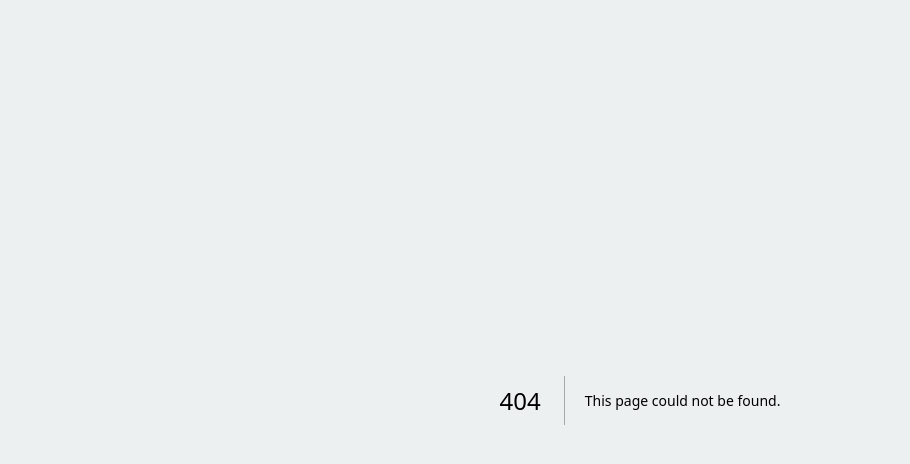
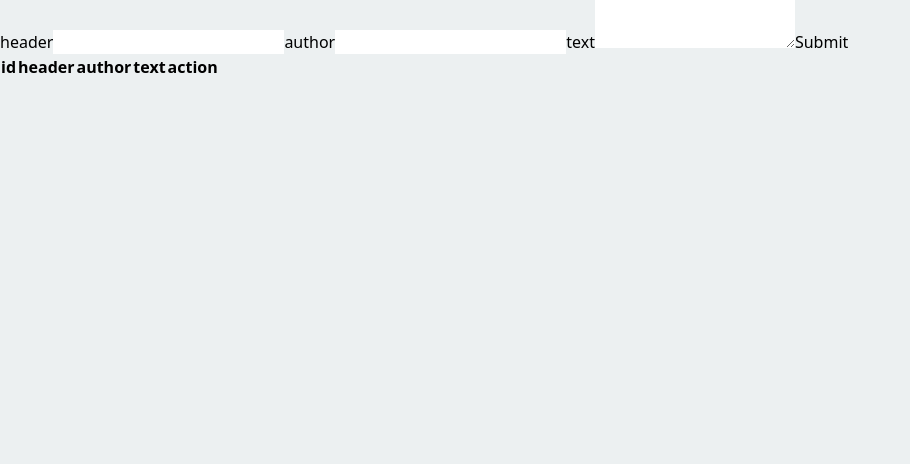
Before and after one commit to itsAminMZ/blog-app-Next.js, a Next.js app: page /server2 in a window 1280 px wide. Before the commit this address had no page. Shown: the top 464 px of the page, without its empty margins (0-910 px from the left). Built offline with nearby package versions, Linux system fonts and the light colour scheme.

Commit message:
made a server2 directory for practice server-side

```diff
--- /dev/null
+++ b/src/app/server2/page.tsx
@@ -0,0 +1,84 @@
+import { revalidatePath } from "next/cache";
+
+const blogs: any[] = [];
+let idCounter: number = 0;
+
+async function createUser(formData: FormData) {
+  "use server";
+  const header = formData.get("header");
+  const author = formData.get("author");
+  const text = formData.get("text");
+  idCounter++;
+  const id = idCounter;
+  blogs.push({ header, author, text, id });
+  revalidatePath("/server2");
+}
+
+async function deleteUser(formData: FormData) {
+  "use server";
+
+  const id = formData.get("id");
+  const shouldBeDeleted = blogs.findIndex((blog) => blog.id === Number(id));
+
+
+  blogs.splice(shouldBeDeleted, 1);
+  revalidatePath("/server2");
+}
+
+function Page() {
+  return (
+    <main>
+      <section>
+        <form action={createUser}>
+          <label htmlFor='header'>header</label>
+          <input type='text' name='header' id='header' />
+
+          <label htmlFor='author'>author</label>
+          <input type='text' name='author' id='author' />
+
+          <label htmlFor='text'>text</label>
+          <textarea name='text' id='text' />
+
+          <input type='submit' name='submit' id='submit' />
+        </form>
+      </section>
+      <section>
+        <table>
+          <thead>
+            <tr>
+              <th>id</th>
+              <th>header</th>
+              <th>author</th>
+              <th>text</th>
+              <th>action</th>
+            </tr>
+          </thead>
+          <tbody>
+            {blogs.map((blog: any, index) => {
+              return (
+                <tr key={index}>
+                  <td>{blog.id}</td>
+                  <td>{blog.header}</td>
+                  <td>{blog.author}</td>
+                  <td>{blog.text}</td>
+                  <td>
+                    <form action={deleteUser}>
+                    <input name="id" value={blog.id} className="hidden" />
+                        <input
+                          type="submit"
+                          className="bg-black text-red-600 font-medium p-2 rounded-lg cursor-pointer"
+                          value="delete blog"
+                        />
+                    </form>
+                  </td>
+                </tr>
+              );
+            })}
+          </tbody>
+        </table>
+      </section>
+    </main>
+  );
+}
+
+export default Page;
```
